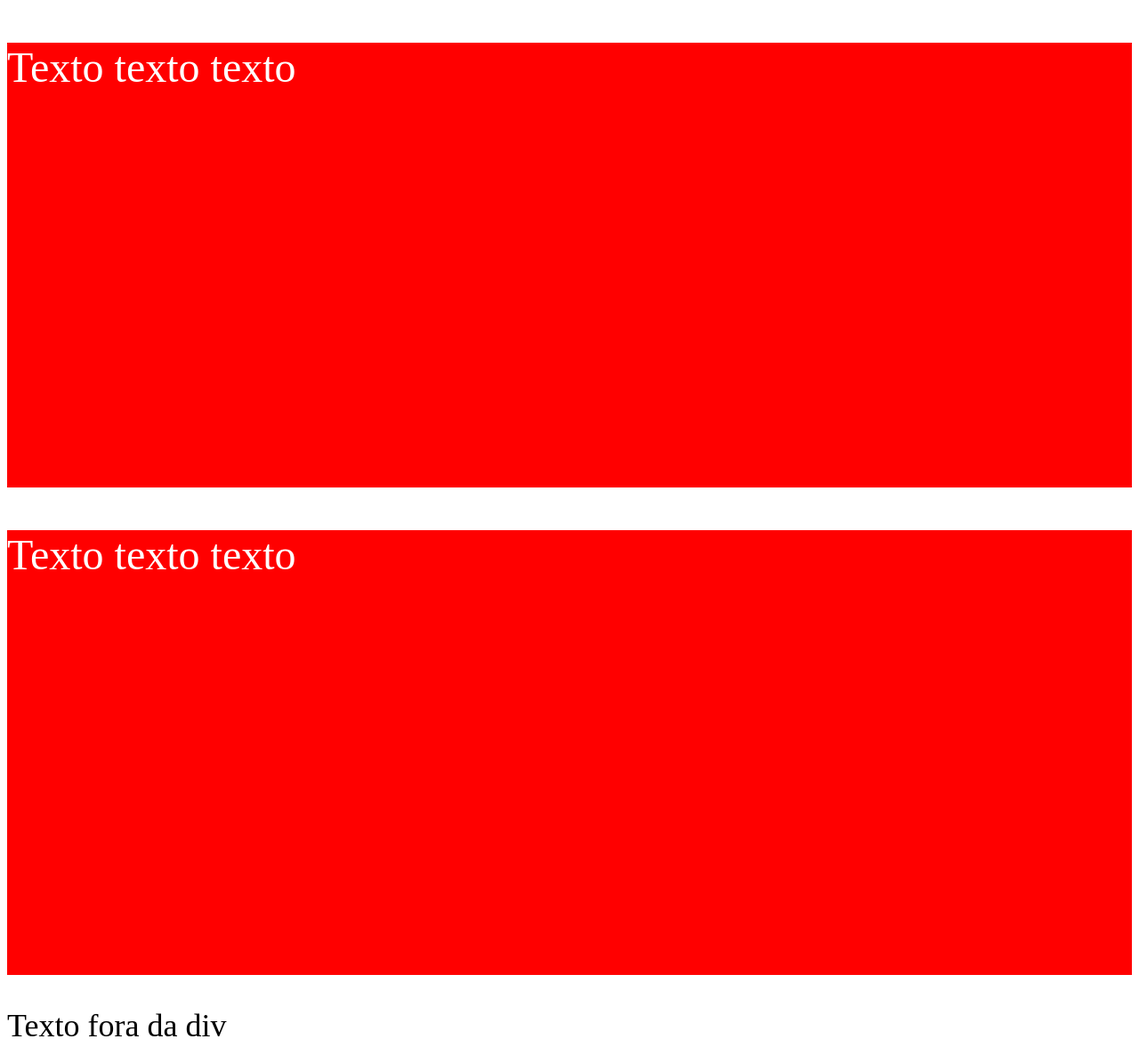
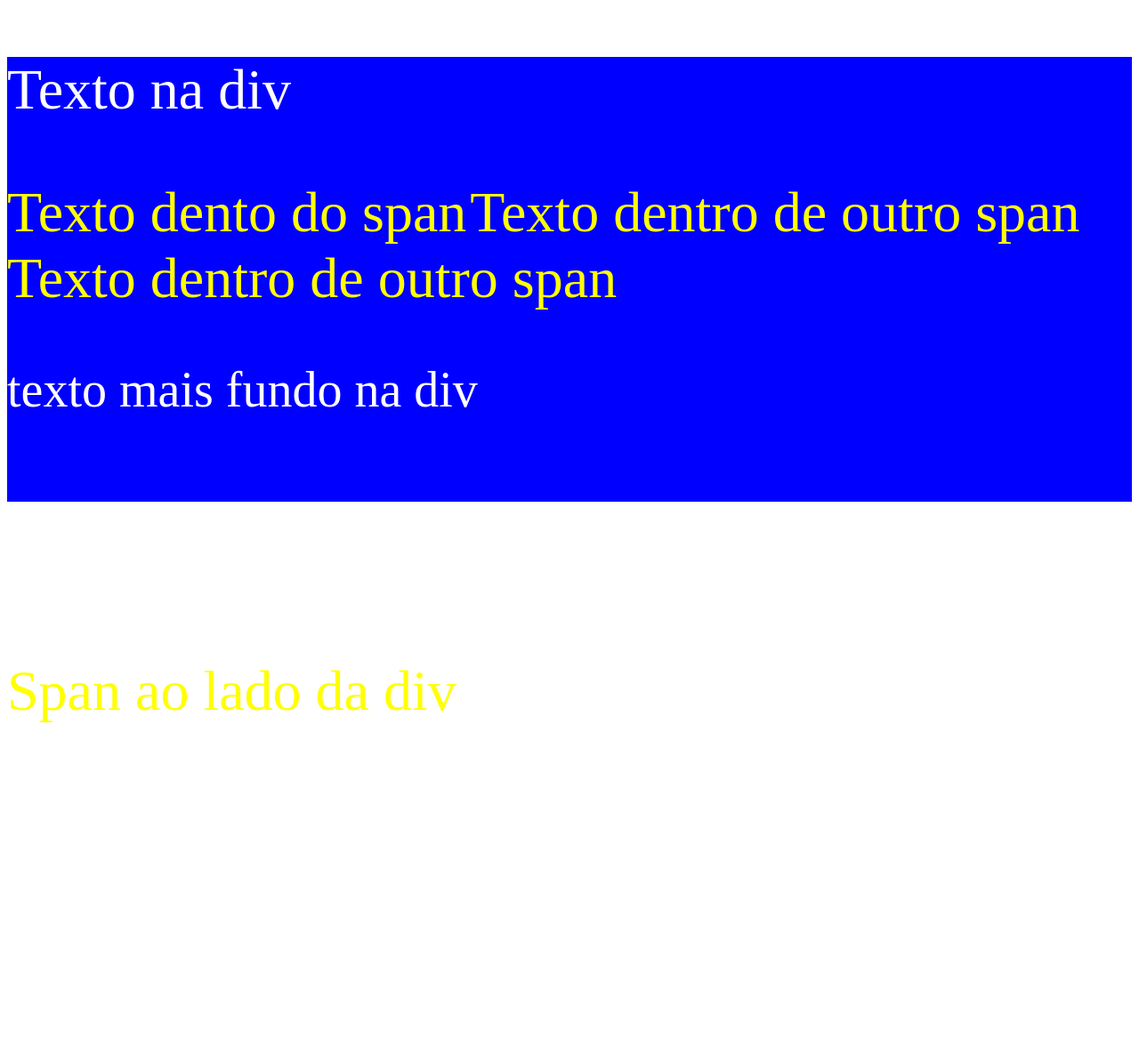
Before and after one commit to ViniciusPaulo07/Projetos-Dev-De-Verdade, a website: page frontend/index3.html in a window 1280 px wide. Shown: the top 1177 px of the page at 89% size. After the commit the page ends 822 px from the top, so only its background shows below. Drawn offline with Linux system fonts and the light colour scheme.

Commit message:
Entendendo sobre a hierarquia do css

```diff
--- a/frontend/index3.html
+++ b/frontend/index3.html
@@ -4,24 +4,19 @@
     <meta charset="UTF-8" />
     <meta name="viewport" content="width=device-width, initial-scale=1.0" />
     <title>Document</title>
-    <link rel="stylesheet" href="style.css" />
+    <link rel="stylesheet" href="/frontend/style.css" />
   </head>
   <body>
     <div>
-      <p>Texto texto texto</p>
+      <p>Texto na div</p>
+      <span>Texto dento do span</span>
+      <span>Texto dentro de outro span</span>
+      <span>Texto dentro de outro span</span>
+      <section>
+        <p>texto mais fundo na div</p>
+      </section>
     </div>
-    <div>
-      <p>Texto texto texto</p>
-    </div>
-    <p>Texto fora da div</p>
-    <main>
-      <section>
-        <div>
-          <p>Parágrafo extremamente estruturado</p>
-          <p>Outro parágrafos estruturado</p>
-          <p>Mais um</p>
-        </div>
-      </section>
-    </main>
+    <p>Parágrafo</p>
+    <span>Span ao lado da div</span>
   </body>
 </html>
--- a/frontend/style.css
+++ b/frontend/style.css
@@ -1,18 +1,21 @@
 div {
   height: 500px;
-  background-color: red;
-  margin-bottom: 10px;
-}
-
-div p {
-  color: white;
-  font-size: 48px;
+  background-color: blue;
 }
 
 p {
-  font-size: 36px;
+  color: white;
+  font-size: 56px;
 }
 
-main section div p {
-  font-size: 64px
+/* Essa é a forma de ser mais seletivo, determinado o estilo do paragrafo que está dentro da div*/
+div > p {
+  font-size: 64px;
 }
+
+/* Apenas o primeiro span que estiver próximo ou depois de um parágrafo vai receber esse estilo
+ Para todos os spans receberem você de mudar o + por ~*/
+p ~ span {
+  font-size: 64px;
+  color: yellow;
+}
```
